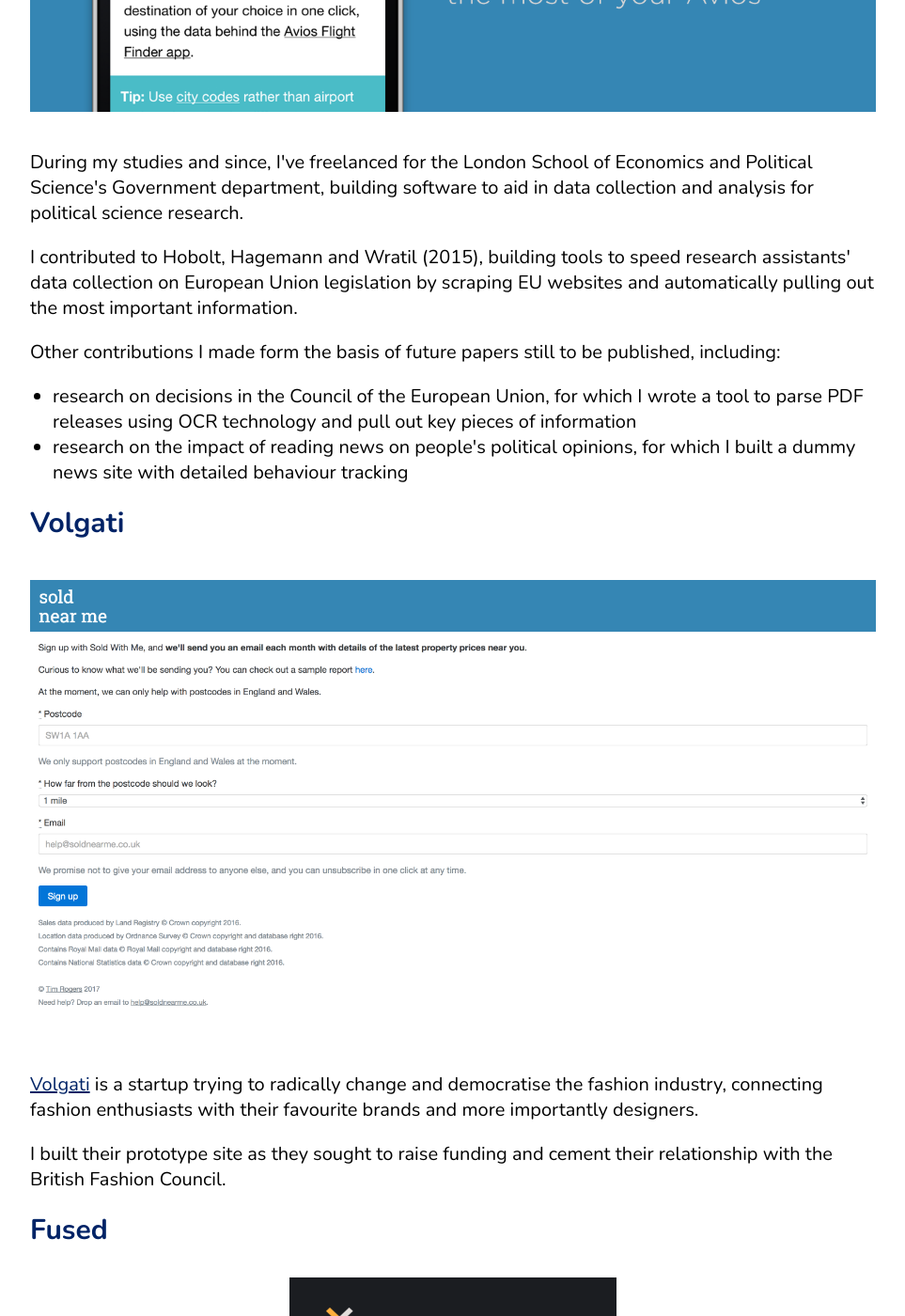
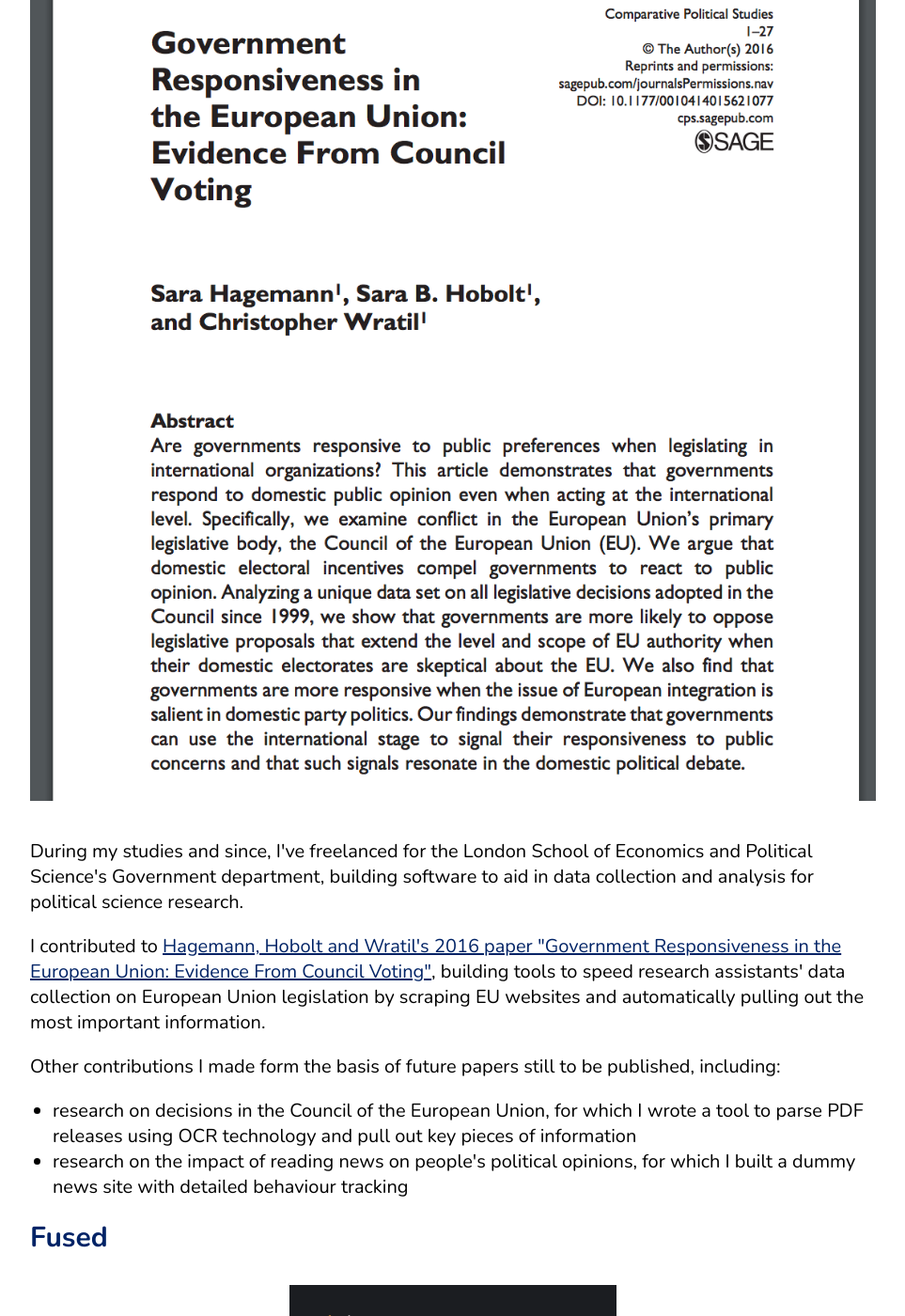
Before and after one commit to timrogers/timrogers.co.uk, a Jekyll site: the page built from portfolio/freelancing/index.html, in a window 1280 px wide and 1400 px high, scrolled down 1870 px. Shown: the whole window at 94% size, without its empty margins (158-1121 px from the left). Built offline with Jekyll 4.4.1, drawn with Linux system fonts in a browser that asks for light colours; some of the changed text lies outside the part shown.

Commit message:
Fill in a few missing images

```diff
--- a/portfolio/freelancing/index.html
+++ b/portfolio/freelancing/index.html
@@ -8,7 +8,7 @@
   <h3 id="routemap">RouteMap</h3>
 </div>
 
-<img src="/images/portfolio/ba_redemption_finder@2x.png" alt="RouteMap" class="img-block" />
+<img src="/images/portfolio/routemap@2x.png" alt="RouteMap" class="img-block" />
 
 <div class="container u-marginBl">
   <p>RouteMap are a social enterprise seeking to help students work out what university course is right for them, working directly with top universities to deliver unique educational content.</p>
@@ -18,12 +18,12 @@
   <h3 id="lse" class="u-marginTl">London School of Economics</h3>
 </div>
 
-<img src="/images/portfolio/ba_redemption_finder@2x.png" alt="RouteMap" class="img-block" />
+<img src="/images/portfolio/hagemann-hobolt-wratil-2016@2x.png" alt="Hagemann, Hobolt and Wratil (2016)" class="img-block" />
 
 <div class="container u-marginBl">
   <p>During my studies and since, I've freelanced for the London School of Economics and Political Science's Government department, building software to aid in data collection and analysis for political science research.</p>
 
-  <p>I contributed to Hobolt, Hagemann and Wratil (2015), building tools to speed research assistants' data collection on European Union legislation by scraping EU websites and automatically pulling out the most important information.</p>
+  <p>I contributed to <a href="http://journals.sagepub.com/doi/abs/10.1177/0010414015621077" target="_blank">Hagemann, Hobolt and Wratil's 2016 paper "Government Responsiveness in the European Union: Evidence From Council Voting"</a>, building tools to speed research assistants' data collection on European Union legislation by scraping EU websites and automatically pulling out the most important information.</p>
 
   <p>Other contributions I made form the basis of future papers still to be published, including:</p>
 
@@ -31,16 +31,6 @@
     <li class="list-item">research on decisions in the Council of the European Union, for which I wrote a tool to parse PDF releases using OCR technology and pull out key pieces of information</li>
     <li class="list-item">research on the impact of reading news on people's political opinions, for which I built a dummy news site with detailed behaviour tracking</li>
   </ul>
-
-  <h3 id="volgati" class="u-marginTl">Volgati</h3>
-</div>
-
-<img src="/images/portfolio/sold-near-me@2x.png" alt="Volgati" class="img-block" />
-
-<div class="container u-marginBl">
-  <p><a href="https://volgati.com" target="_blank">Volgati</a> is a startup trying to radically change and democratise the fashion industry, connecting fashion enthusiasts with their favourite brands and more importantly designers.</p>
-
-  <p>I built their prototype site as they sought to raise funding and cement their relationship with the British Fashion Council.</p>
 
   <h3 id="fused" class="u-marginTl">Fused</h3>
 </div>
@@ -78,7 +68,17 @@
 <img src="/images/portfolio/pointhacks.png" alt="Point Hacks" class="img-center" />
 
 <div class="container">
-<p>I worked with top Australian frequent flyer site <a href="http://www.pointhacks.com.au">Point Hacks</a> to build a tool to help users to get the best value when transferring their air miles to other partners (for example spending them on online shopping).</p>
+  <p>I worked with top Australian frequent flyer site <a href="http://www.pointhacks.com.au">Point Hacks</a> to build a tool to help users to get the best value when transferring their air miles to other partners (for example spending them on online shopping).</p>
 
-<p>Working in JavaScript, I built a tool backed by a Google Spreadsheet, allowing conversation rates and partners to be kept up to date extremely simply, providing an invaluable tool for point collectors.</p>
+  <p>Working in JavaScript, I built a tool backed by a Google Spreadsheet, allowing conversation rates and partners to be kept up to date extremely simply, providing an invaluable tool for point collectors.</p>
+
+  <h3 id="volgati" class="u-marginTl">Volgati</h3>
 </div>
+
+<img src="/images/portfolio/volgati@2x.png" alt="Volgati" class="img-block" />
+
+<div class="container u-marginBl">
+  <p><a href="https://volgati.com" target="_blank">Volgati</a> is a startup trying to radically change and democratise the fashion industry, connecting fashion enthusiasts with their favourite brands and more importantly designers.</p>
+
+  <p>I built their prototype site as they sought to raise funding and cement their relationship with the British Fashion Council.</p>
+</div>
```
Also changed, not shown: images/portfolio/hagemann-hobolt-wratil-2016@2x.png (added), images/portfolio/volgati@2x.png (added), 1 other file.
